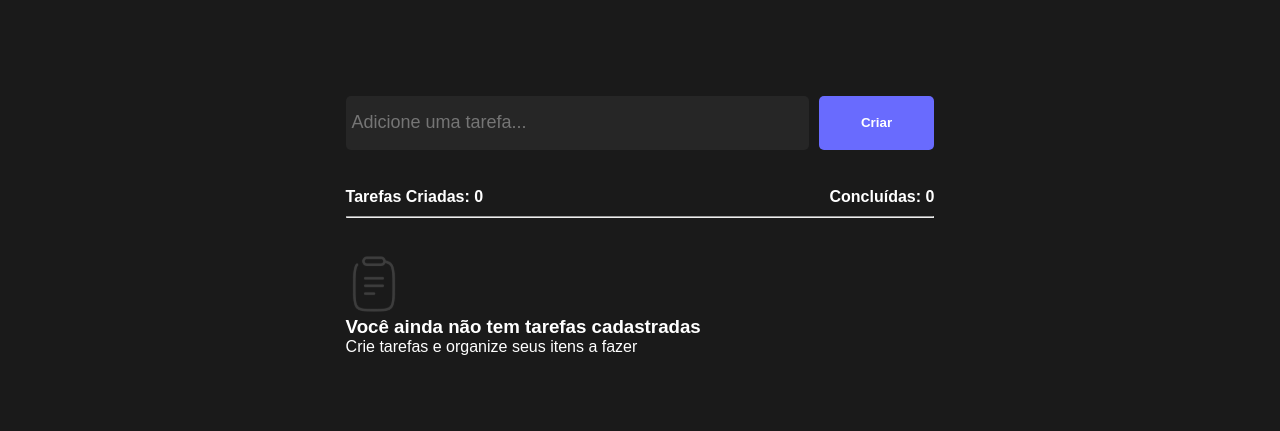
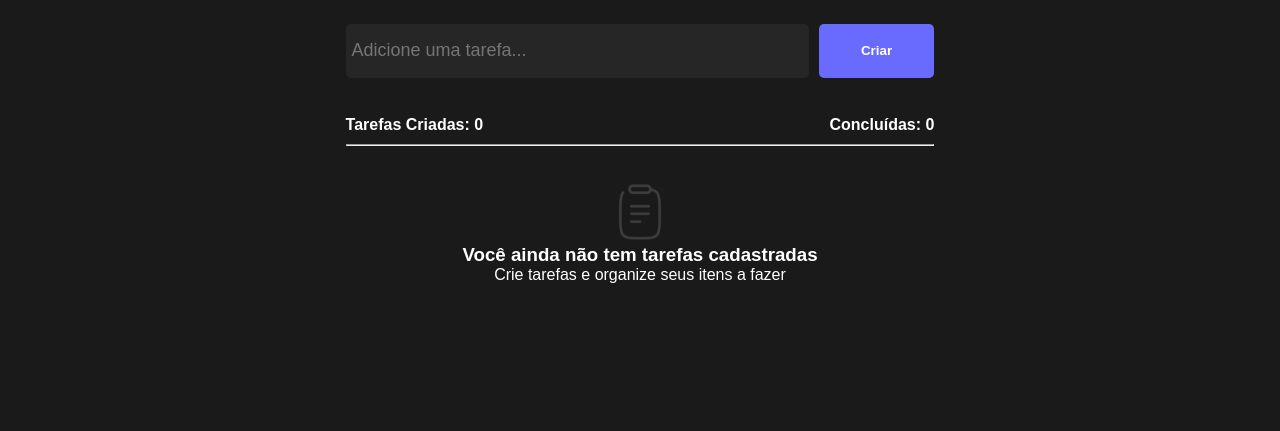
Before and after one commit to Czzped/my-todo-list, a React (Vite) app: page / in a window 1280 px wide. Shown: the part 302-733 px from the top of the page. Built offline with nearby package versions, Linux system fonts and the light colour scheme.

Commit message:
feat: noTodosFoundMessage stylized

```diff
--- a/src/App.jsx
+++ b/src/App.jsx
@@ -71,11 +71,12 @@ export function App() {
                 }
               </>
               :
-              <div>
+              <section className="noTodosFoundMessage">
                 <img src={clipboard} alt="clipboard-img" />
+                <br />
                 <h3>Você ainda não tem tarefas cadastradas</h3>
                 <p>Crie tarefas e organize seus itens a fazer</p>
-              </div>
+              </section>
           }
         </ul>
 
--- a/src/index.scss
+++ b/src/index.scss
@@ -23,6 +23,7 @@
     color: #ffff;
     font-family: sans-serif;
 
+
     min-height: 100vh;
 
     header {
@@ -45,7 +46,7 @@
 
         padding: 2%;
 
-        height: 100%;
+        min-height: 75vh;
         width: 50%;
 
         color: var(---text-color);
@@ -120,6 +121,8 @@
 
             gap: 1.25rem;
 
+            text-align: center;
+
             .todo {
                 display: flex;
                 justify-content: space-between;
@@ -169,6 +172,7 @@
                 }
             }
         }
+
     }
 
     footer {
```
